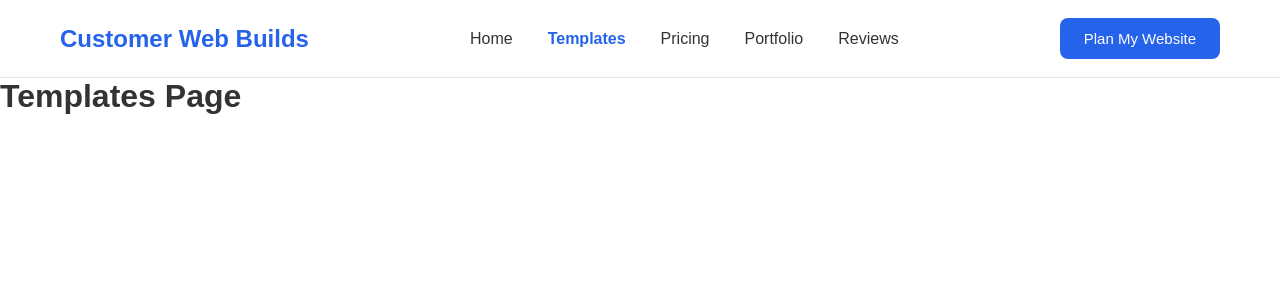
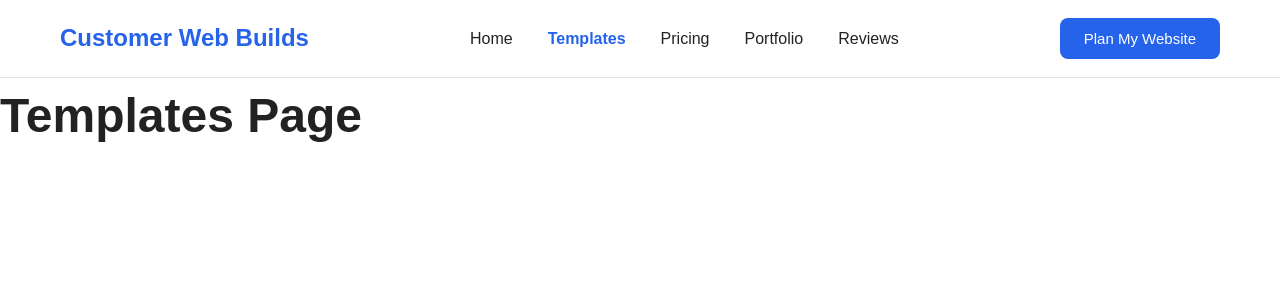
Before and after one commit to Priyadharshinirameshkumar/customer-web-builds, a React (Vite) app: page /templates in a window 1280 px wide. Shown: the top 300 px of the page. Built offline with nearby package versions, Linux system fonts and the light colour scheme.

Commit message:
Style navbar using Flexbox and active navigation

```diff
--- a/src/components/Navbar/Navbar.css
+++ b/src/components/Navbar/Navbar.css
@@ -11,7 +11,7 @@
 
   background-color: white;
 
-  border-bottom: 1px solid #e5e5e5;
+  border-bottom: 1px solid var(--border-color);
 
   position: sticky;
   top: 0;
@@ -26,7 +26,7 @@
 .navbar-logo {
   font-size: 24px;
   font-weight: bold;
-  color: #2563eb;
+  color: var(--primary-color);
 }
 
 /* ==========================
@@ -48,25 +48,25 @@
 .navbar-links a {
   text-decoration: none;
 
-  color: #333;
+  color: var(--text-primary);
 
   font-size: 16px;
 
   font-weight: 500;
 
-  transition: color 0.3s ease;
+  transition: color var(--transition);
 }
 
 /* Hover */
 
 .navbar-links a:hover {
-  color: #2563eb;
+  color: var(--primary-color);
 }
 
 /* Active Link */
 
 .navbar-links a.active {
-  color: #2563eb;
+  color:var(--primary-color);
 
   font-weight: 700;
 }
@@ -76,7 +76,7 @@
 ========================== */
 
 .navbar-button {
-  background-color: #2563eb;
+  background-color: var(--primary-color);
 
   color: white;
 
@@ -84,15 +84,15 @@
 
   padding: 12px 24px;
 
-  border-radius: 8px;
+  border-radius:var(--radius);
 
   font-size: 15px;
 
   cursor: pointer;
 
-  transition: background-color 0.3s ease;
+  transition: background-color var(--transition);
 }
 
 .navbar-button:hover {
-  background-color: #1d4ed8;
+  background-color: var(--primary-dark);
 }
--- a/src/index.css
+++ b/src/index.css
@@ -1,29 +1,45 @@
+@import "./styles/variables.css";
+@import "./styles/typography.css";
+@import "./styles/globals.css";
 
-/* Reset CSS */
+/* CSS Reset */
 
-* {
-  margin: 0;
-  padding: 0;
-  box-sizing: border-box;
+*{
+
+margin:0;
+
+padding:0;
+
+box-sizing:border-box;
+
 }
 
-/* Global Styles */
+body{
 
-body {
-  font-family: Arial, Helvetica, sans-serif;
-  background-color: #ffffff;
-  color: #333333;
+background:var(--background);
+
+color:var(--text-primary);
+
 }
 
-a {
-  text-decoration: none;
-  color: inherit;
+a{
+
+text-decoration:none;
+
+color:inherit;
+
 }
 
-ul {
-  list-style: none;
+ul{
+
+list-style:none;
+
 }
 
-button {
-  cursor: pointer;
+button{
+
+cursor:pointer;
+
+font-family:inherit;
+
 }
--- /dev/null
+++ b/src/styles/globals.css
@@ -0,0 +1,9 @@
+.container{
+
+max-width:1200px;
+
+margin:auto;
+
+padding:0 20px;
+
+}
--- /dev/null
+++ b/src/styles/typography.css
@@ -0,0 +1,31 @@
+body{
+
+font-family:Arial, Helvetica, sans-serif;
+
+line-height:1.6;
+
+}
+
+h1{
+
+font-size:48px;
+
+}
+
+h2{
+
+font-size:36px;
+
+}
+
+h3{
+
+font-size:28px;
+
+}
+
+p{
+
+font-size:16px;
+
+}
--- /dev/null
+++ b/src/styles/variables.css
@@ -0,0 +1,33 @@
+:root {
+
+  /* Primary Colors */
+
+  --primary-color: #2563eb;
+  --primary-dark: #1d4ed8;
+
+  /* Background */
+
+  --background: #ffffff;
+
+  /* Text */
+
+  --text-primary: #222222;
+  --text-secondary: #666666;
+
+  /* Border */
+
+  --border-color: #e5e5e5;
+
+  /* Container */
+
+  --container-width: 1200px;
+
+  /* Border Radius */
+
+  --radius: 8px;
+
+  /* Transition */
+
+  --transition: 0.3s ease;
+
+}
```
